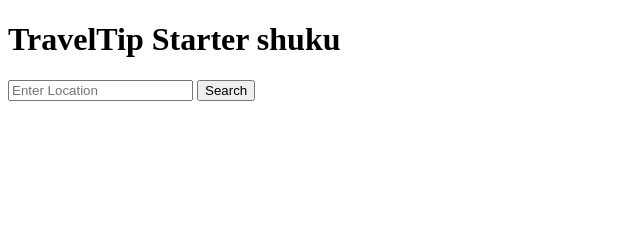
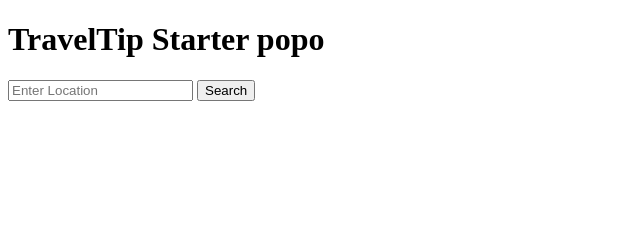
Before and after one commit to dese236/travelTripD-G, a plain HTML site: page index.html in a window 1280 px wide. Shown: the top 240 px of the page, 0-640 px from the left. Drawn offline with Linux system fonts and the light colour scheme.

Commit message:
commut h1

```diff
--- a/index.html
+++ b/index.html
@@ -8,7 +8,7 @@
 </head>
 
 <body>
-    <h1>TravelTip Starter shuku</h1>
+    <h1>TravelTip Starter popo</h1>
     <input type="search" placeholder="Enter Location" />
     <button class="search-button" onclick="onSearchLoc()">Search</button>
     <div id="map" style="width: 100%; height: 400px"></div>
```
